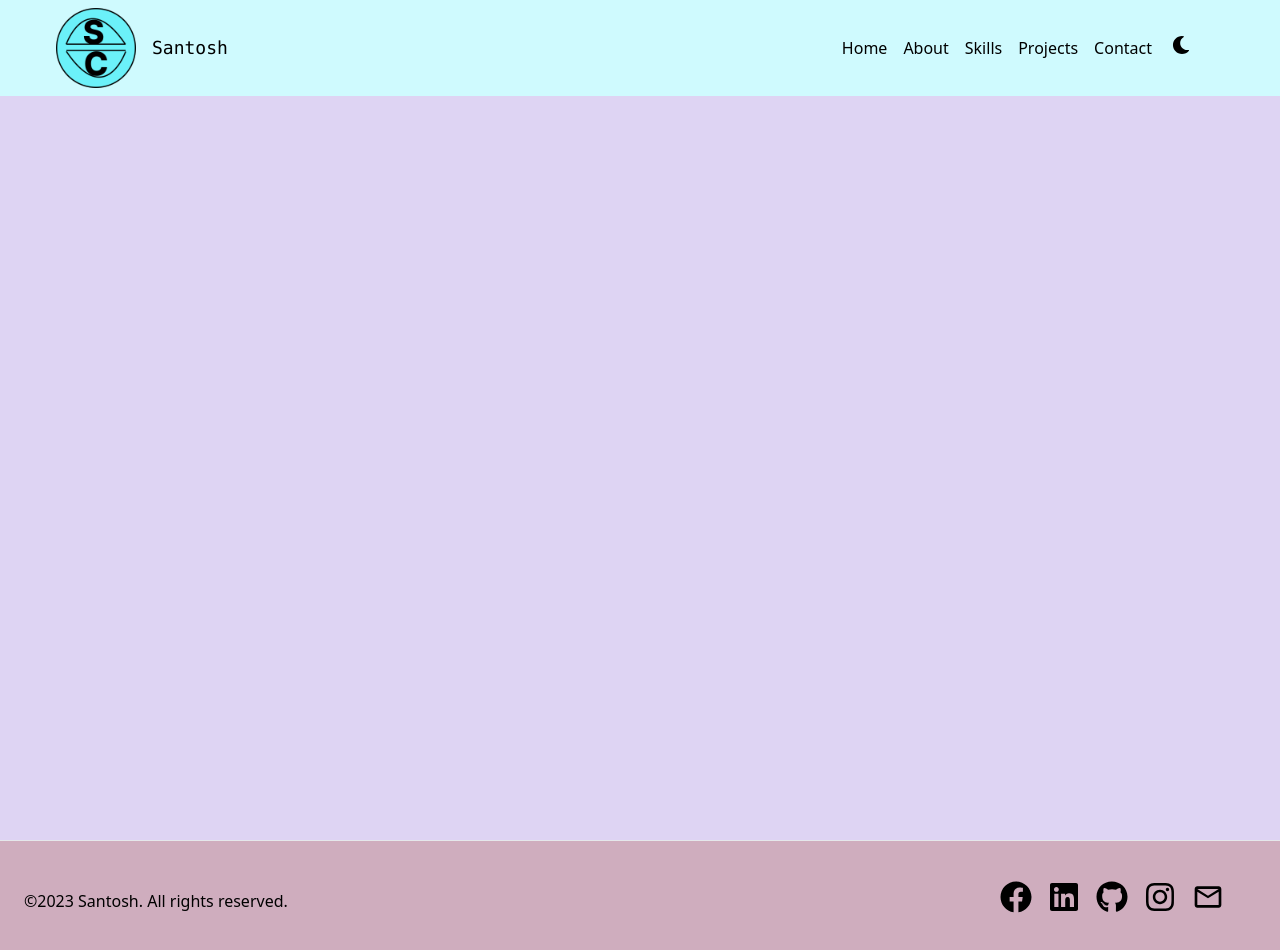
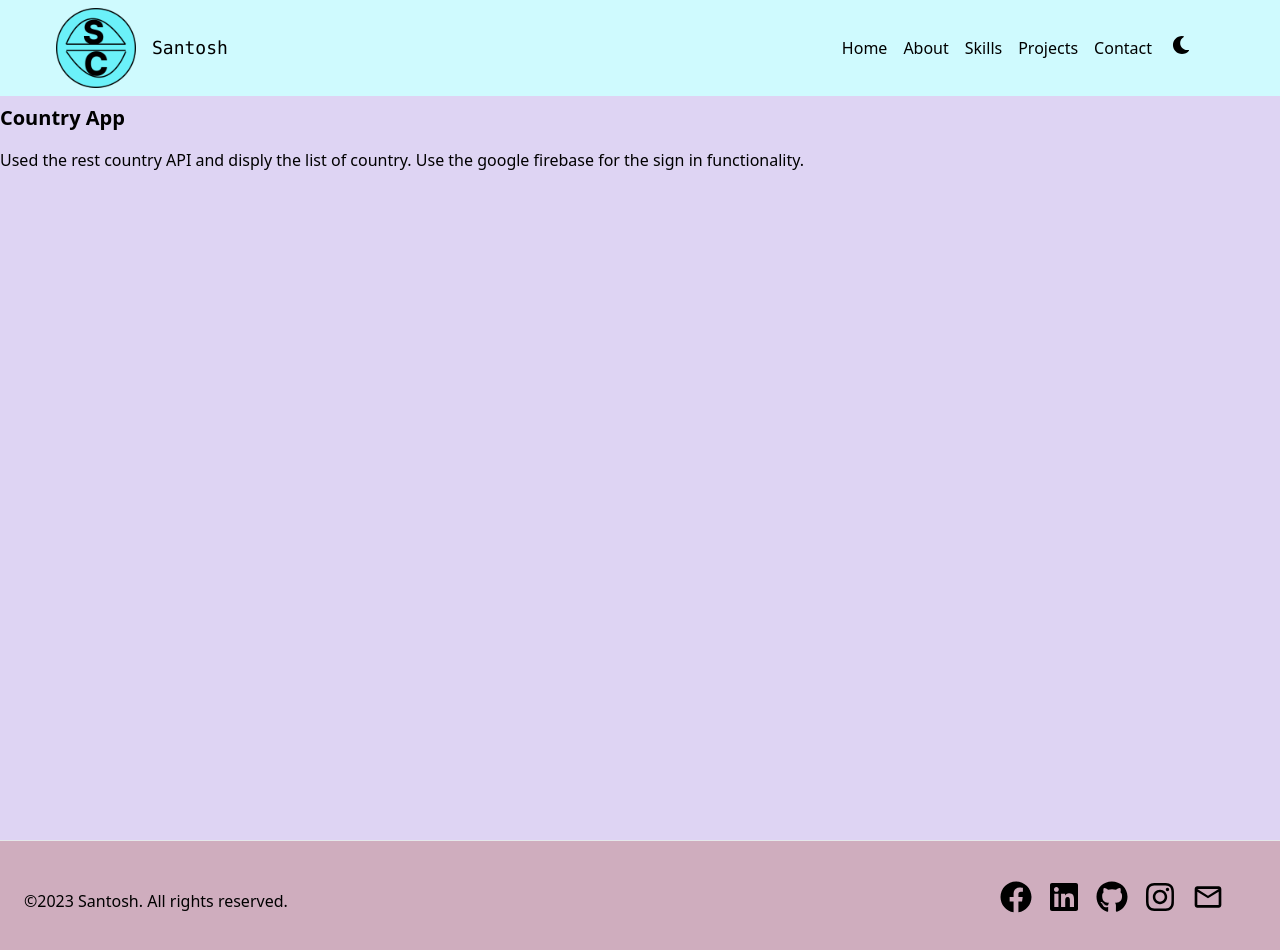
Before and after one commit to SantoshChapagai/My-Portfolio, a Next.js app: page /projects in a window 1280 px wide. Shown: the top 950 px of the page. Built offline with nearby package versions, Linux system fonts and the light colour scheme.

Commit message:
add content to the projects of the portfolio

```diff
--- a/app/projects/page.tsx
+++ b/app/projects/page.tsx
@@ -1,8 +1,19 @@
+import TypographyH3 from '@/components/typography/h3'
 import React from 'react'
 
 const Projects = () => {
   return (
-    <div className='min-h-screen'>Projects</div>
+    <div className='min-h-screen pt-4'>
+      <div>
+        <p>I have developed some cool projects as a part of my study during the time at Business College Helsinki. When I started learning coding I developed focused on the front-end and as the study progress and get to know about backend I have developed some full stack application. I have also developed some site using publicly availiable APIs. Moreover, I have also developed some project as a part of my study in Udemy.</p>
+      </div>
+      <div>
+        <div>
+          <TypographyH3>Country App</TypographyH3>
+          <p>Used the rest country API and disply the list of country. Use the google firebase for the sign in functionality.</p>
+        </div>
+      </div>
+    </div>
   )
 }
 
```
